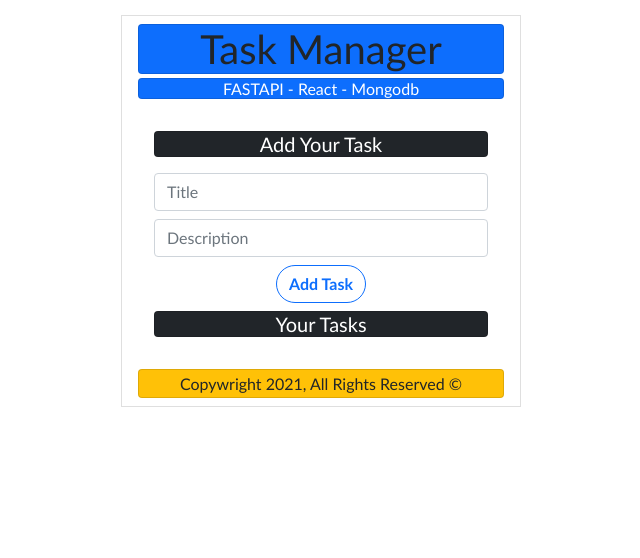
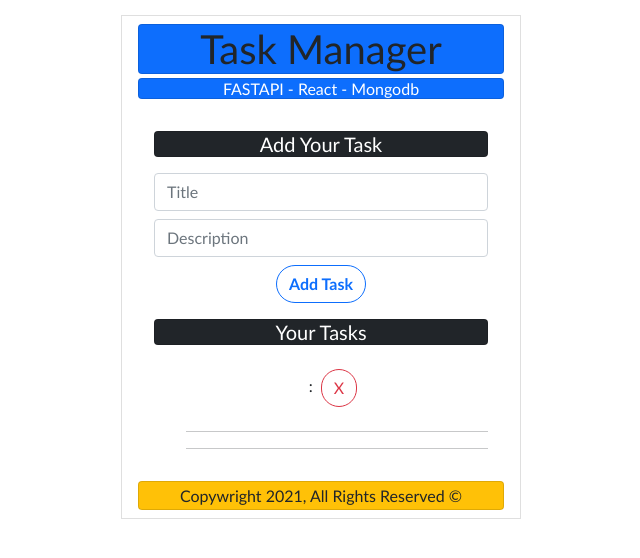
Before and after one commit to PuneetSivananda/FARM-Stack, a React (Create React App) app in the folder frontend/: page / in a window 1280 px wide. Shown: the top 558 px of the page, without its empty margins (319-959 px from the left). Built offline with nearby package versions, Linux system fonts and the light colour scheme; no server answers.

Commit message:
feat: integrated the todo to the ui

```diff
--- a/frontend/src/App.js
+++ b/frontend/src/App.js
@@ -2,7 +2,9 @@ import './App.css';
 import React,{ useState,useEffect } from 'react'
 import axios from 'axios'
 
-import 'bootstrap/dist/css/bootstrap.min.css'
+import "bootstrap/dist/css/bootstrap.min.css";
+
+import TodoView from "./components/TodoListView";
 
 function App() {
   const [todoList, setTodoList] = useState([{}]);
@@ -18,6 +20,7 @@ function App() {
 
   //Post a Todo
   const addTodoHandler = () => {
+    console.log(title);
     axios
       .post("http://localhost:8000/api/todo/", {
         title: title,
@@ -60,18 +63,21 @@ function App() {
             onChange={(event) => setDesc(event.target.value)}
           />
           <button
-            className='btn btn-outline-primary mx-2 mb-2'
+            className='btn btn-outline-primary mx-2 mb-3'
             style={{
               borderRadius: "50px",
               fontWeight: "bold",
             }}
-            onClick={addTodoHandler}
+            onClick={() => addTodoHandler}
           >
             Add Task
           </button>
         </span>
         <h5 className='card text-white bg-dark mb-3'>Your Tasks</h5>
-        <div className=''>{/* Todo Items - External Component */}</div>
+        <div className=''>
+          {/* Todo Items - External Component */}
+          <TodoView todoList={todoList} />
+        </div>
       </div>
       <h6 className='card text-dark bg-warning py-1 mb-0'>
         Copywright 2021, All Rights Reserved &copy;
--- /dev/null
+++ b/frontend/src/components/Todo.js
@@ -0,0 +1,34 @@
+import axios from "axios";
+import React from "react";
+
+const TodoItem = (props) => {
+  const deleteTodoHandler = (title) => {
+    axios.delete(`http://localhost:8000/api/todo/${title}`).then((res) => {
+      console.log(res.data);
+    });
+  };
+  return (
+    <div>
+      <p>
+        <span
+          style={{
+            fontWeight: "bold, underline",
+          }}
+        >
+          {props.todo.title} :
+        </span>
+        {props.todo.description}
+        <button
+          className='btn btn-outline-danger my-2 mx-2'
+          style={{ borderRadius: "50px" }}
+        >
+          X
+        </button>
+        <hr />
+        <hr />
+      </p>
+    </div>
+  );
+};
+
+export default TodoItem;
--- /dev/null
+++ b/frontend/src/components/TodoListView.js
@@ -0,0 +1,17 @@
+import TodoItem from "./Todo";
+
+import React from "react";
+
+function TodoView(props) {
+  return (
+    <div>
+      <ul>
+        {props.todoList.map((todo) => (
+          <TodoItem todo={todo} />
+        ))}
+      </ul>
+    </div>
+  );
+}
+
+export default TodoView;
```
